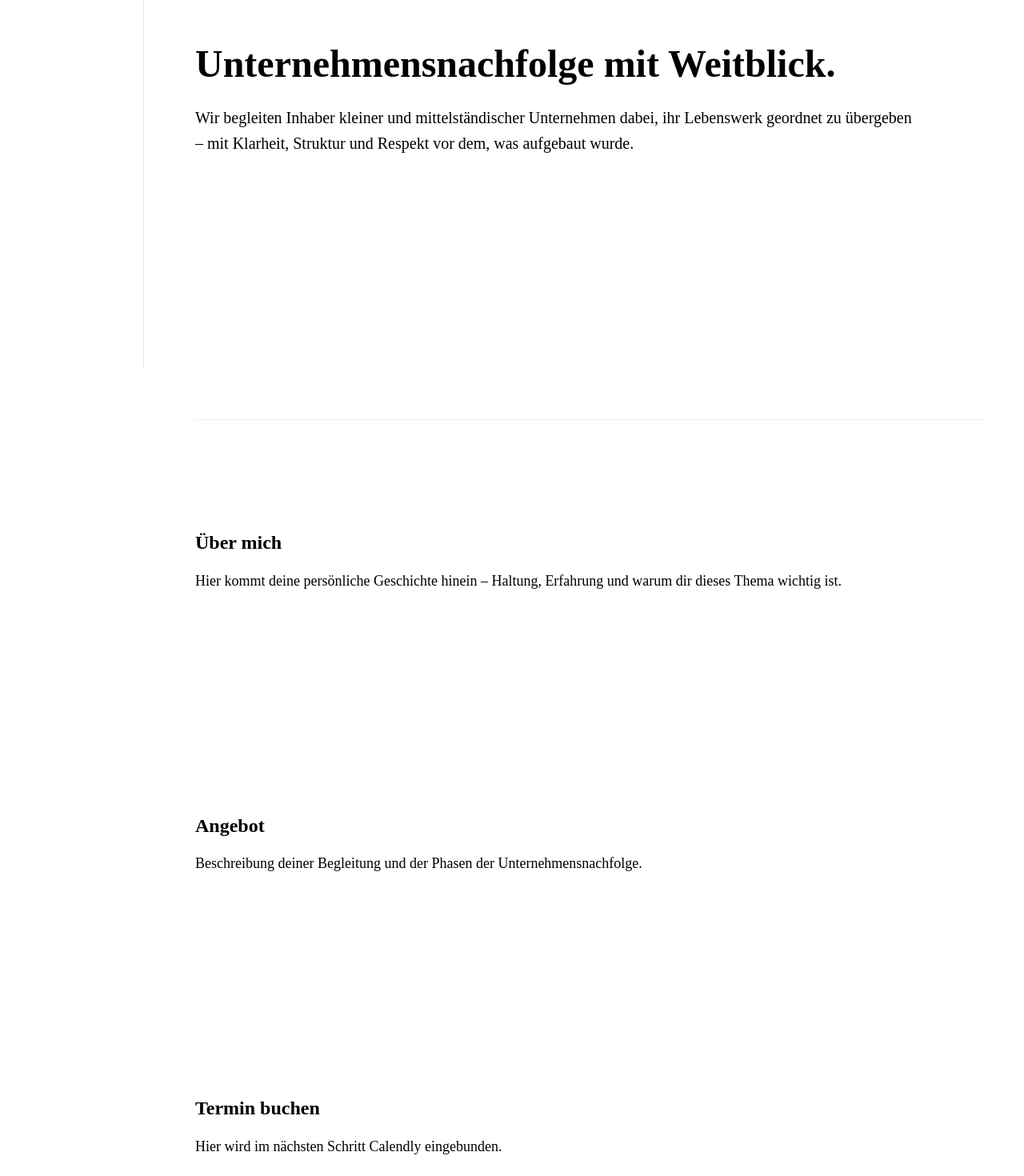
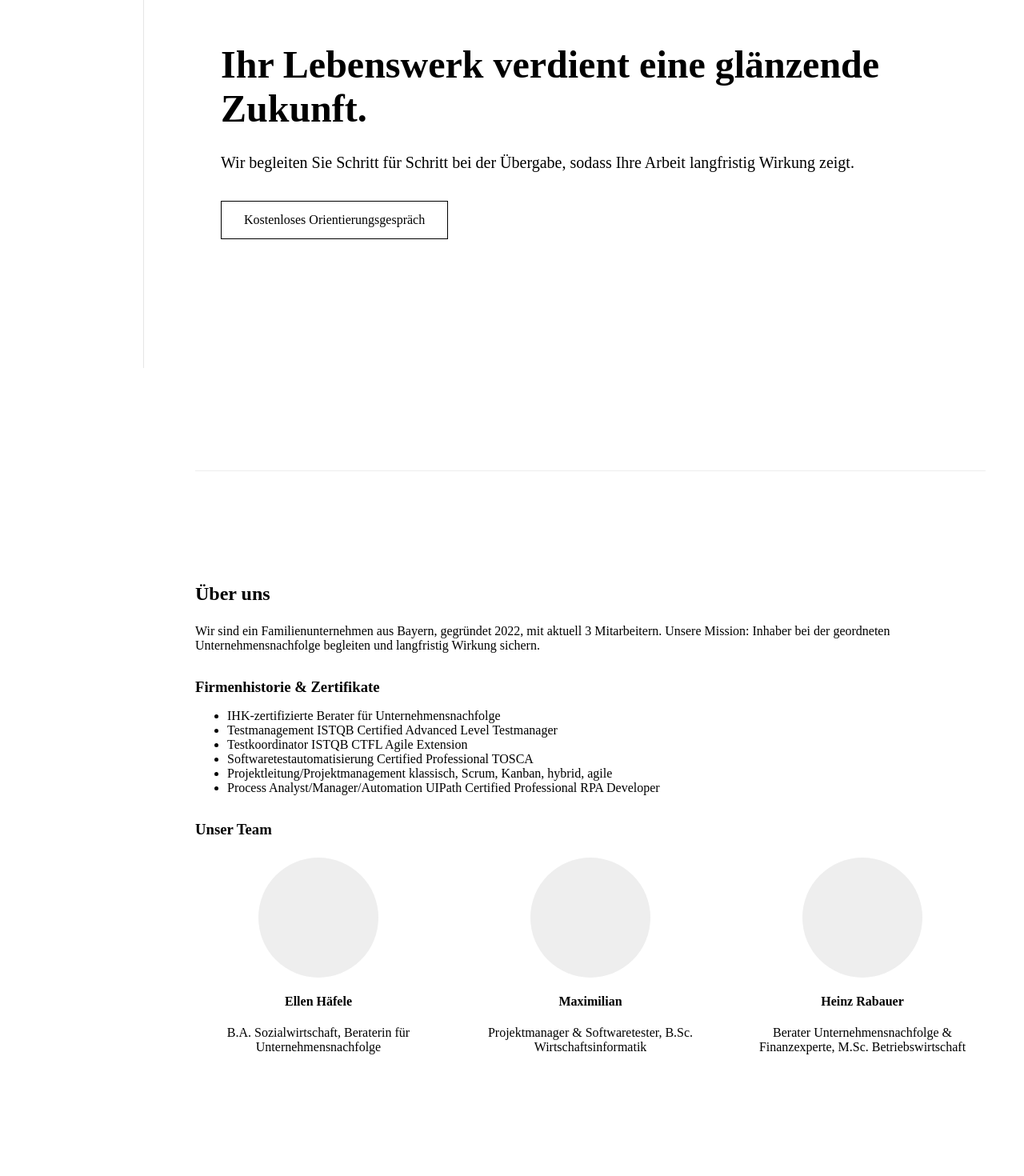
Before and after one commit to ellen2407/mits-web, a Next.js app: page / in a window 1280 px wide. Shown: the part 340-1810 px from the top of the page at 80% size. Built offline with nearby package versions, Linux system fonts and the light colour scheme.

Commit message:
Über-uns Sektion mit Team, Historie & Zertifikaten hinzugefügt

```diff
--- a/app/layout.tsx
+++ b/app/layout.tsx
@@ -62,7 +62,7 @@ export default function RootLayout({
                 }}
               >
                 <li><a href="#hero" style={linkStyle}>Start</a></li>
-                <li><a href="#about" style={linkStyle}>Über mich</a></li>
+                <li><a href="#about" style={linkStyle}>Über uns</a></li>
                 <li><a href="#offer" style={linkStyle}>Angebot</a></li>
                 <li><a href="#booking" style={linkStyle}>Termin buchen</a></li>
               </ul>
--- a/app/page.tsx
+++ b/app/page.tsx
@@ -9,64 +9,148 @@ export default function Home() {
           display: "flex",
           alignItems: "center",
           borderBottom: "1px solid #eee",
+          padding: "2rem",
         }}
       >
         <div style={{ maxWidth: "900px" }}>
           <h1 style={{ fontSize: "48px", marginBottom: "24px" }}>
-            Unternehmensnachfolge mit Weitblick.
+            Ihr Lebenswerk verdient eine glänzende Zukunft.
           </h1>
-
-          <p style={{ fontSize: "20px", lineHeight: "1.6", marginBottom: "40px" }}>
-            Wir begleiten Inhaber kleiner und mittelständischer Unternehmen
-            dabei, ihr Lebenswerk geordnet zu übergeben – mit Klarheit,
-            Struktur und Respekt vor dem, was aufgebaut wurde.
+          <p style={{ fontSize: "20px", lineHeight: "1.6", marginBottom: "32px" }}>
+            Wir begleiten Sie Schritt für Schritt bei der Übergabe, sodass Ihre Arbeit langfristig Wirkung zeigt.
           </p>
+          <a
+            href="#booking"
+            style={{
+              display: "inline-block",
+              padding: "14px 28px",
+              border: "1px solid #000",
+              textDecoration: "none",
+              color: "#000",
+              fontWeight: 500,
+            }}
+          >
+            Kostenloses Orientierungsgespräch
+          </a>
         </div>
       </section>
 
-      {/* ÜBER MICH */}
+      {/* ÜBER UNS */}
       <section
         id="about"
         style={{
           paddingTop: "120px",
           paddingBottom: "120px",
-          maxWidth: "900px",
+          maxWidth: "1200px",
+          margin: "0 auto",
         }}
       >
-        <h2>Über mich</h2>
-        <p style={{ fontSize: "18px", lineHeight: "1.6" }}>
-          Hier kommt deine persönliche Geschichte hinein – Haltung,
-          Erfahrung und warum dir dieses Thema wichtig ist.
+        <h2 style={{ marginBottom: "24px" }}>Über uns</h2>
+
+        <p style={{ marginBottom: "16px" }}>
+          Wir sind ein Familienunternehmen aus Bayern, gegründet 2022, mit aktuell 3 Mitarbeitern.
+          Unsere Mission: Inhaber bei der geordneten Unternehmensnachfolge begleiten und langfristig Wirkung sichern.
         </p>
+
+        <h3 style={{ marginTop: "32px", marginBottom: "16px" }}>Firmenhistorie & Zertifikate</h3>
+        <ul style={{ marginBottom: "32px" }}>
+          <li>IHK-zertifizierte Berater für Unternehmensnachfolge</li>
+          <li>Testmanagement ISTQB Certified Advanced Level Testmanager</li>
+          <li>Testkoordinator ISTQB CTFL Agile Extension</li>
+          <li>Softwaretestautomatisierung Certified Professional TOSCA</li>
+          <li>Projektleitung/Projektmanagement klassisch, Scrum, Kanban, hybrid, agile</li>
+          <li>Process Analyst/Manager/Automation UIPath Certified Professional RPA Developer</li>
+        </ul>
+
+        <h3 style={{ marginBottom: "24px" }}>Unser Team</h3>
+        <div
+          style={{
+            display: "flex",
+            gap: "32px",
+            flexWrap: "wrap",
+          }}
+        >
+          {/* Mitarbeiter 1 */}
+          <div style={{ flex: "1 1 250px", textAlign: "center" }}>
+            <div
+              style={{
+                width: "150px",
+                height: "150px",
+                borderRadius: "50%",
+                background: "#eee",
+                margin: "0 auto 16px",
+              }}
+            >
+              {/* Platz für Bild Ellen */}
+            </div>
+            <h4>Ellen Häfele</h4>
+            <p>B.A. Sozialwirtschaft, Beraterin für Unternehmensnachfolge</p>
+          </div>
+
+          {/* Mitarbeiter 2 */}
+          <div style={{ flex: "1 1 250px", textAlign: "center" }}>
+            <div
+              style={{
+                width: "150px",
+                height: "150px",
+                borderRadius: "50%",
+                background: "#eee",
+                margin: "0 auto 16px",
+              }}
+            >
+              {/* Platz für Bild Maximilian */}
+            </div>
+            <h4>Maximilian</h4>
+            <p>Projektmanager & Softwaretester, B.Sc. Wirtschaftsinformatik</p>
+          </div>
+
+          {/* Mitarbeiter 3 */}
+          <div style={{ flex: "1 1 250px", textAlign: "center" }}>
+            <div
+              style={{
+                width: "150px",
+                height: "150px",
+                borderRadius: "50%",
+                background: "#eee",
+                margin: "0 auto 16px",
+              }}
+            >
+              {/* Platz für Bild Heinz */}
+            </div>
+            <h4>Heinz Rabauer</h4>
+            <p>Berater Unternehmensnachfolge & Finanzexperte, M.Sc. Betriebswirtschaft</p>
+          </div>
+        </div>
       </section>
 
-      {/* ANGEBOT */}
+      {/* Angebot */}
       <section
         id="offer"
         style={{
           paddingTop: "120px",
           paddingBottom: "120px",
           maxWidth: "900px",
+          margin: "0 auto",
         }}
       >
         <h2>Angebot</h2>
-        <p style={{ fontSize: "18px", lineHeight: "1.6" }}>
-          Beschreibung deiner Begleitung und der Phasen der
-          Unternehmensnachfolge.
+        <p>
+          Beschreibung deiner Begleitung und der Phasen der Unternehmensnachfolge.
         </p>
       </section>
 
-      {/* TERMIN */}
+      {/* Termin buchen */}
       <section
         id="booking"
         style={{
           paddingTop: "120px",
           paddingBottom: "120px",
           maxWidth: "900px",
+          margin: "0 auto",
         }}
       >
         <h2>Termin buchen</h2>
-        <p style={{ fontSize: "18px", lineHeight: "1.6" }}>
+        <p>
           Hier wird im nächsten Schritt Calendly eingebunden.
         </p>
       </section>
```
Also changed, not shown: app/components/HeroButton.tsx (added, +31 -0 lines).
